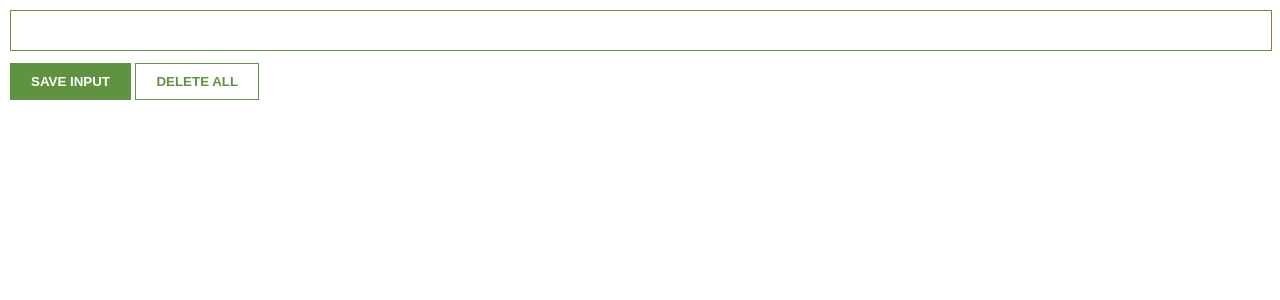
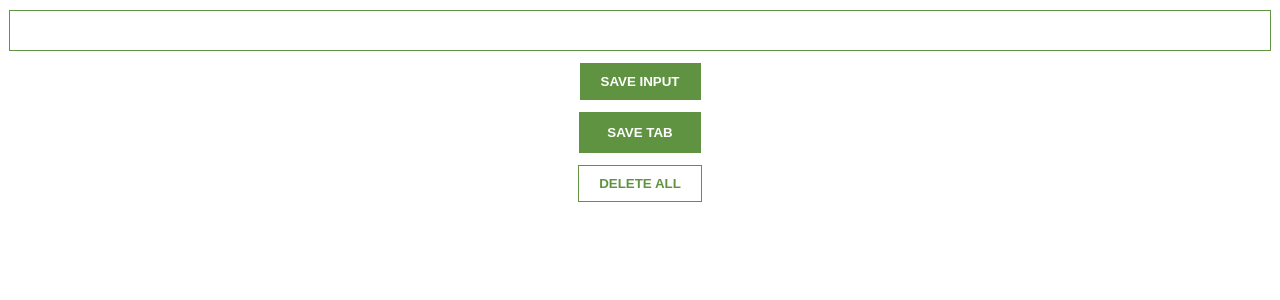
Before and after one commit to eloi700/JavaScript-Lessons-Exercises, a PHP site: page / in a window 1280 px wide. Shown: the top 300 px of the page. Run offline with PHP 8.4, Linux system fonts and the light colour scheme; style sheets or scripts are compiled from the project's sources.

Commit message:
refactor

```diff
--- a/exer-11-chrome-extension/exer11.scss
+++ b/exer-11-chrome-extension/exer11.scss
@@ -1,4 +1,8 @@
 body{
+    display: flex;
+    justify-content: center;
+    align-items: center;
+    flex-direction: column;
     margin: 0;
     padding: 10px;
     box-sizing: border-box;
@@ -28,6 +32,11 @@ body{
     // cursor: pointer;
 }
 
+#tab-btn{
+    @extend #save-btn;
+    padding: 12px 27px;
+}
+
 ul{
     padding: 0;
     list-style: none;
--- a/exer-11-chrome-extension/index.css
+++ b/exer-11-chrome-extension/index.css
@@ -1,4 +1,17 @@
 body {
+  display: -webkit-box;
+  display: -ms-flexbox;
+  display: flex;
+  -webkit-box-pack: center;
+      -ms-flex-pack: center;
+          justify-content: center;
+  -webkit-box-align: center;
+      -ms-flex-align: center;
+          align-items: center;
+  -webkit-box-orient: vertical;
+  -webkit-box-direction: normal;
+      -ms-flex-direction: column;
+          flex-direction: column;
   margin: 0;
   padding: 10px;
   -webkit-box-sizing: border-box;
@@ -8,18 +21,27 @@ body {
 }
 
 #input-el {
-    padding: 12px 50px;
+  padding: 12px 20px;
   border: .1rem solid #5f9341;
-    width: calc(100% - 100px);
+  width: calc(100% - 40px);
 }
 
-  #input-btn {
+#save-btn, #delete-btn, #tab-btn {
   background: #5f9341;
-    padding: 12px 50px;
-    border: none;
+  padding: 10px 20px;
+  border: .1rem solid #5f9341;
   color: #fff;
   margin-top: 12px;
   font-weight: bold;
+}
+
+#delete-btn {
+  background: none;
+  color: #5f9341;
+}
+
+#tab-btn {
+  padding: 12px 27px;
 }
 
 ul {
--- a/exer-11-chrome-extension/index.html
+++ b/exer-11-chrome-extension/index.html
@@ -4,14 +4,16 @@
     <meta charset="UTF-8" />
     <meta http-equiv="X-UA-Compatible" content="IE=edge" />
     <meta name="viewport" content="width=device-width, initial-scale=1.0" />
-    <!-- <link rel="manifest" href="/manifest.json" /> -->
-    <link rel="stylesheet" href="/up/css/exer11.css" />
+    <link rel="manifest" href="/manifest.json" />
+    <link rel="stylesheet" href="index.css" />
+    <!-- <link rel="stylesheet" href="/up/css/exer11.css" /> -->
     <link rel="stylesheet" href="index.css" />
     <title>Exer 11 - Chrome Extension</title>
   </head>
   <body>
     <input type="text" id="input-el" />
     <button id="save-btn">SAVE INPUT</button>
+    <button id="tab-btn">SAVE TAB</button>
     <button id="delete-btn">DELETE ALL</button>
     <ul id="ul-el"></ul>
     <script src="index.js"></script>
--- a/exer-11-chrome-extension/index.js
+++ b/exer-11-chrome-extension/index.js
@@ -2,43 +2,57 @@ const saveBtn = document.getElementById("save-btn");
 const inputEl = document.getElementById("input-el");
 const ulEl = document.getElementById("ul-el");
 const deleteBtn = document.getElementById("delete-btn");
+const tabBtn = document.getElementById("tab-btn");
 
 // Store Array in Local Storage
 let myLeads = [];
 let oldLeads = [];
 const leadsFromLocalStorage = JSON.parse(localStorage.getItem("myLeads"));
 
-if (leadsFromLocalStorage){
-  myLeads = leadsFromLocalStorage
-  render(myLeads)
+if (leadsFromLocalStorage) {
+  myLeads = leadsFromLocalStorage;
+  render(myLeads);
 }
 
+tabBtn.addEventListener("click", () => {
+  chrome.tabs.query(
+    {
+      // tabs key, object query method
+      active: true,
+      currentWindow: true,
+    },
+    (tabs) => {
+      myLeads.push(tabs[0].url);
+      localStorage.setItem("myLeads", JSON.stringify(myLeads));
+      render(myLeads);
+    }
+  );
+});
 // Render the Leads
 function render(leads) {
-  let listItems = "";  // create a list items
-  for (let i = 0; i < leads.length; i++) { //add the link in new tab
+  let listItems = ""; // create a list items
+  for (let i = 0; i < leads.length; i++) {
+    //add the link in new tab
     listItems += `<a href="#" target="_blank"><li> ${leads[i]}</li></a>`;
   }
   ulEl.innerHTML = listItems;
 }
 
-deleteBtn.addEventListener('dblclick', () => {
+deleteBtn.addEventListener("dblclick", () => {
   localStorage.clear();
   myLeads = [];
-  // clearing the DOM by calling renderLeades() function
-  render(myLeads)
+  // clearing the DOM by calling render() function
+  render(myLeads);
 });
 
 saveBtn.addEventListener("click", () => {
-    myLeads.push(inputEl.value); //input value push it into myLeads Array
-    inputEl.value = "";  //clears out the Input Field
+  myLeads.push(inputEl.value); //input value push it into myLeads Array
+  inputEl.value = ""; //clears out the Input Field
 
-    // Saving to Local Storages
-    localStorage.setItem("myLeads", JSON.stringify(myLeads));
-    render(myLeads);
-  });
-
-
+  // Saving to Local Storages
+  localStorage.setItem("myLeads", JSON.stringify(myLeads));
+  render(myLeads);
+});
 
 // TRUTHY OR FALSY
 // falsy Value
```
Also changed, not shown: exer-11-chrome-extension/manifest.json. Lines whose indentation alone changed are shown as unchanged.
